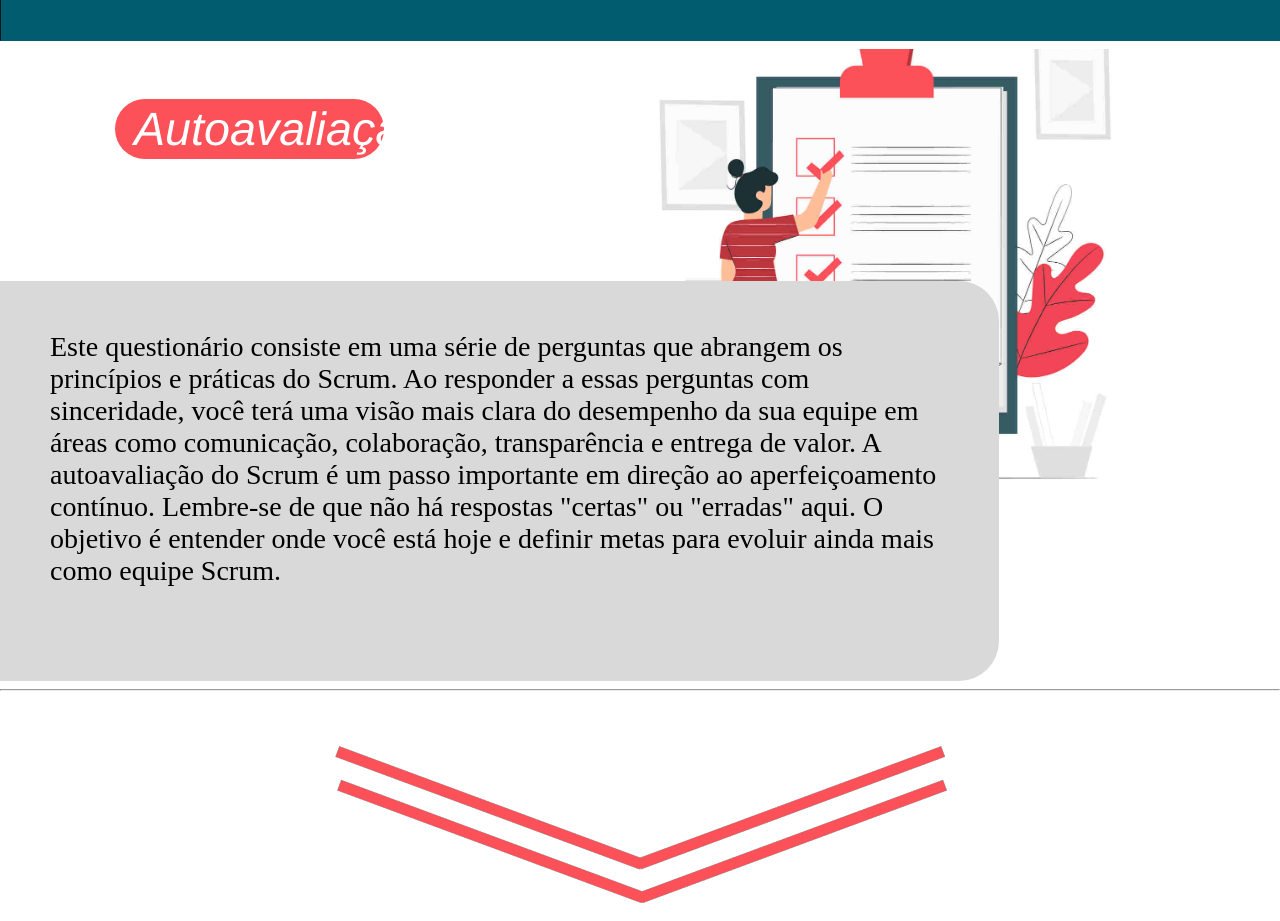
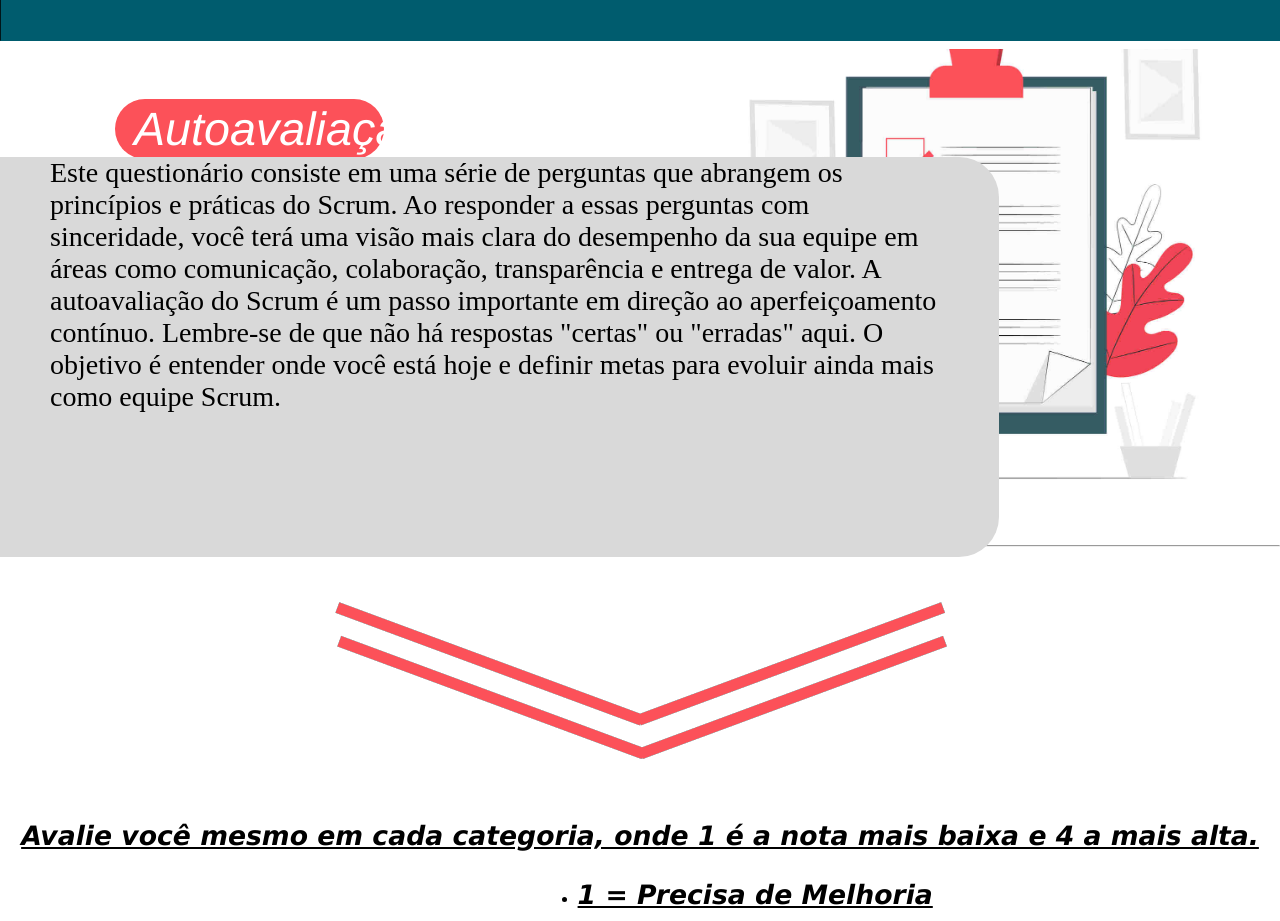
Before and after one commit to gubasssss/ThothTech, a Flask app: a page that uses FATEC Scrum/templates/formulário.html in a window 1280 px wide. Shown: the part 107-1028 px from the top of the page. Run offline with Flask 3, Linux system fonts and the light colour scheme.

Commit message:
Pequena Correção
Corrigi a página de formulário, na qual a formatação de alguns elementos estava incorreta, além disso comecei a linkar o rodapé. Foi uma pequena correção pois minha internet caiu e preciso salvar rapidamente

```diff
--- a/FATEC Scrum/static/Style.css
+++ b/FATEC Scrum/static/Style.css
@@ -158,3 +158,10 @@
 .linka:hover{
     color: rgb(34, 34, 245);
 }
+.my-link {
+    text-decoration: none; /* Remove sublinhado do link */
+    color: #000;
+}
+.my-link:hover {
+    color: #00f;
+}
--- a/FATEC Scrum/templates/baserodape.html
+++ b/FATEC Scrum/templates/baserodape.html
@@ -30,12 +30,14 @@
 
     <footer>
         <div class="retangulo" style="border-radius: 0px; width: 100%; height: 310px; display: flex; justify-content: space-between; align-items: center; ">
+        <a href="/productowner" class="my-link">
             <div class="imagem-texto">
                 <img src="{{ url_for('static', filename='IMG/Product Owner Rodapé.png')}}" alt="" class="footer-image">
                 <p>Product Owner (P.O.)</p>
                 <p style="font-size: 14pt;">
                     Gerencia o backlog do produto e conecta a equipe de desenvolvimento com as solicitações de clientes
                 </p>
+        </a>
             </div>
             <div class="imagem-texto">
                 <img src="{{ url_for('static', filename='IMG/Scrum Master Rodapé.png')}}" alt="" class="footer-image">
--- a/FATEC Scrum/templates/formulário.html
+++ b/FATEC Scrum/templates/formulário.html
@@ -13,10 +13,10 @@
                 </p>
             </div>
             <div style=" float: left;">
-                <img src="{{ url_for('static', filename='IMG/autoavaliaçãopng.png')}}" alt="Formulario" style="width: 60%; margin-left: 25%;">
+                <img src="{{ url_for('static', filename='IMG/autoavaliaçãopng.png')}}" alt="Formulario" style="width: 60%; margin-left: 35%; z-index: 1;">
             </div>
         </span>
-        <span class="gridContainer">
+        <span class="container" style="z-index: 5; position: absolute; margin-top: -18%;">
             <div class="retangulo" style="margin-top: -20%; height: 400px;">
                 <p class="Texto" style="font-size: 21pt;">
                     Este questionário consiste em uma série de perguntas que abrangem os princípios e práticas do Scrum. Ao responder a essas perguntas com sinceridade, você terá uma visão mais clara do desempenho da sua equipe em áreas como comunicação, colaboração, transparência e entrega de valor.
```
